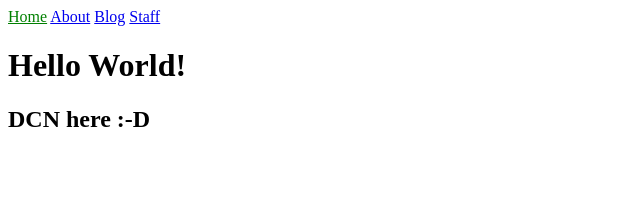
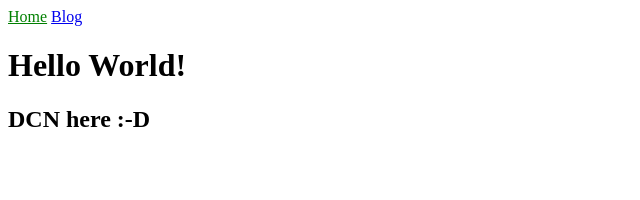
Before and after one commit to otherdcn/otherdcn.github.io, a Jekyll site: the page built from index.html, in a window 1280 px wide. Shown: the top 200 px of the page, without its empty margins (0-640 px from the left). Built offline with Jekyll 4.4.1, drawn with Linux system fonts in a browser that asks for light colours.

Commit message:
Remove links no longer needed

```diff
--- a/_data/navigation.yml
+++ b/_data/navigation.yml
@@ -1,8 +1,4 @@
 - name: Home
   link: /
-- name: About
-  link: /about.html
 - name: Blog
   link: /blog.html
-- name: Staff
-  link: /staff.html
```
